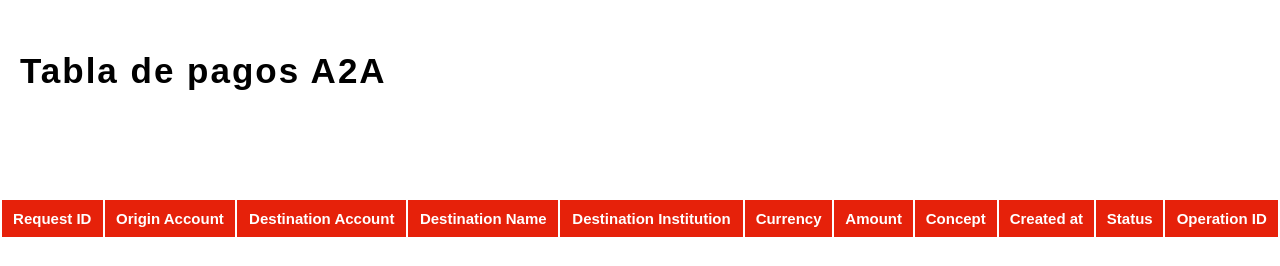
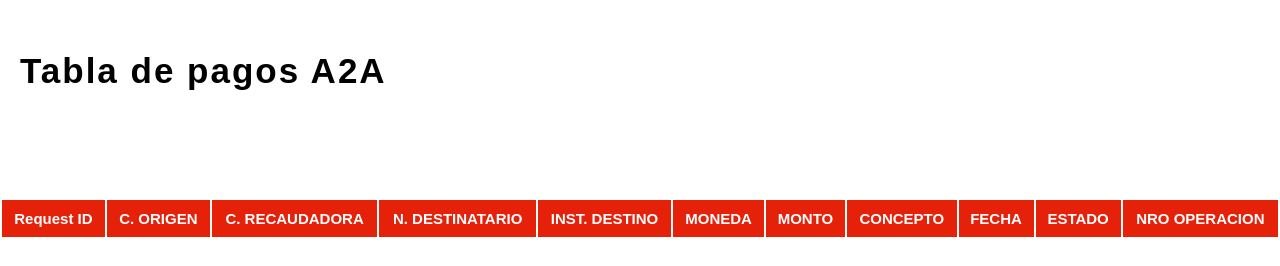
Before and after one commit to federicocalvette/transfer_logs_web, a Flask app: page / in a window 1280 px wide. Shown: the part 534-800 px from the top of the page. Run offline with Flask 2, Linux system fonts and the light colour scheme; lists and menus that the app fills with data are empty.

Commit message:
rename cols

```diff
--- a/app/templates/index.html
+++ b/app/templates/index.html
@@ -61,16 +61,16 @@
             <thead>
                 <tr>
                 <th scope="col">Request ID</th>
-                <th scope="col">Origin Account</th>
-                <th scope="col">Destination Account</th>
-                <th scope="col">Destination Name</th>
-                <th scope="col">Destination Institution</th>
-                <th scope="col">Currency</th>
-                <th scope="col">Amount</th>
-                <th scope="col">Concept</th>
-                <th scope="col">Created at</th>
-                <th scope="col">Status</th>
-                <th scope="col">Operation ID</th>
+                <th scope="col">C. ORIGEN</th>
+                <th scope="col">C. RECAUDADORA</th>
+                <th scope="col">N. DESTINATARIO</th>
+                <th scope="col">INST. DESTINO</th>
+                <th scope="col">MONEDA</th>
+                <th scope="col">MONTO</th>
+                <th scope="col">CONCEPTO</th>
+                <th scope="col">FECHA</th>
+                <th scope="col">ESTADO</th>
+                <th scope="col">NRO OPERACION</th>
                 </tr>
             </thead>
             <tbody>
```
